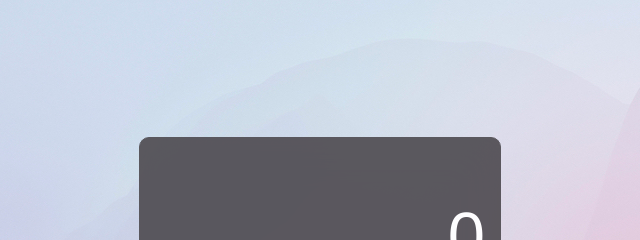
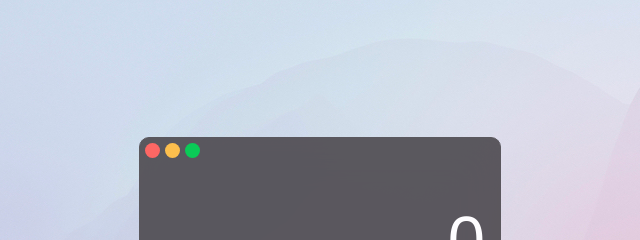
Before and after one commit to faaabi93/calculator-v2, a plain HTML site: page index.html in a window 1280 px wide. Shown: the top 240 px of the page, 320-960 px from the left. Drawn offline with Linux system fonts and the light colour scheme.

Commit message:
added menu buttons

```diff
--- a/index.html
+++ b/index.html
@@ -8,7 +8,12 @@
 </head>
 <body>
   <div class="calculator">
-    <div class="error"></div>
+    <div class="header">
+      <div class="dot close"></div>
+      <div class="dot minimize"></div>
+      <div class="dot maximize"></div>
+      <div class="error"></div>
+    </div>
     <div class="display">0</div>
     <div class="control1 delete nodisplay">AC</div>
     <div class="control1 nodisplay plusminus" data-calc="plusminus">&#177;</div>
--- a/script.js
+++ b/script.js
@@ -82,7 +82,7 @@ function addToDisplay(num) {
 
 function setDisplay(num) {
     if(num.toString().length > 10) {
-        errorField.textContent = "The number is to big to fit this tiny screen. So its not correct!"
+        errorField.textContent = "The number is to big to fit this tiny screen."
     }
     display.textContent = num.toString().slice(0, 9);
     displayVal = display.textContent;
--- a/style.css
+++ b/style.css
@@ -28,13 +28,25 @@ body {
     border-radius: 10px;
 }
 
-.error {
+.header {
+    display: flex;
+    column-gap: 5px;
     font-size: 12px;
     grid-column-start: 1;
     grid-column-end: 5;
-    padding-left: 10px;
+    padding-left: 5px;
     padding-top: 5px;
 }
+
+.dot {
+    height: 15px;
+    width: 15px;
+    border-radius: 50%;
+}
+
+.close {background-color: #FF605C;}
+.minimize {background-color: #FFBD44;}
+.maximize {background-color: #00CA4E;}
 
 .bottom-right {
     border-bottom-right-radius: 10px;
```
